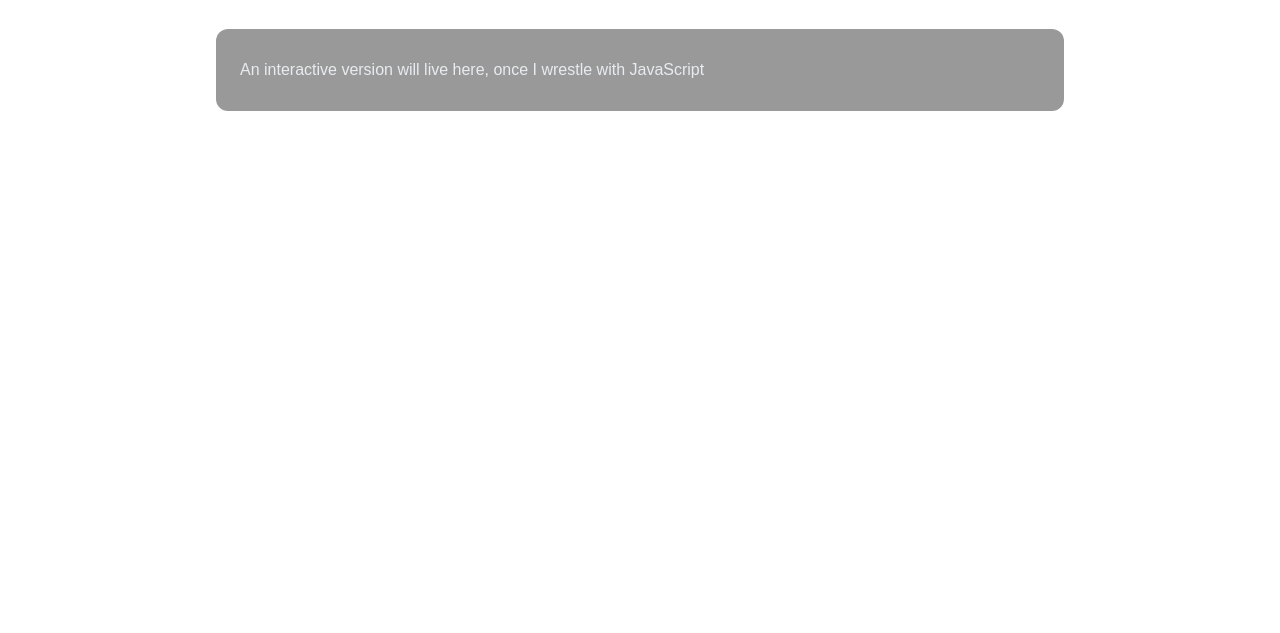
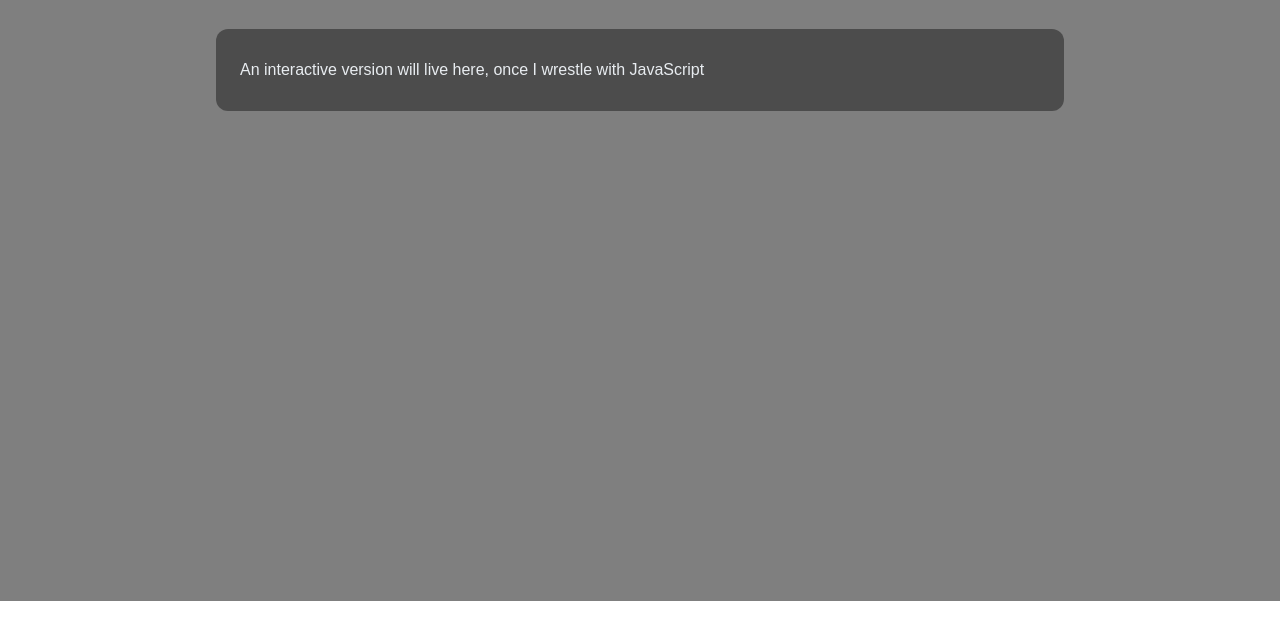
Before and after one commit to AgonIpsement/agon-starforge, a plain HTML site: page projects/magic_8_ball/index.html in a window 1280 px wide. Shown: the part 199-832 px from the top of the page. Drawn offline with Linux system fonts and the light colour scheme.

Commit message:
Fixed src html formatting.
Adjusted width and heigth in CSS for the body

```diff
--- a/assets/css/style.css
+++ b/assets/css/style.css
@@ -30,8 +30,8 @@ body::before {
     position: fixed;
     top: 0;
     left: 0;
-    width: 0;
-    height: 0;
+    width: 100%;
+    height: 100%;
     background: rgba(0, 0, 0, 0.5); /* -- Adjusts the darkness level -- */
     z-index: -1; /* -- Still behind content, avobe the video the video sits behind everything -- */
 }
```
Also changed, not shown: index.html (+5 -2 lines), 2 other files.
